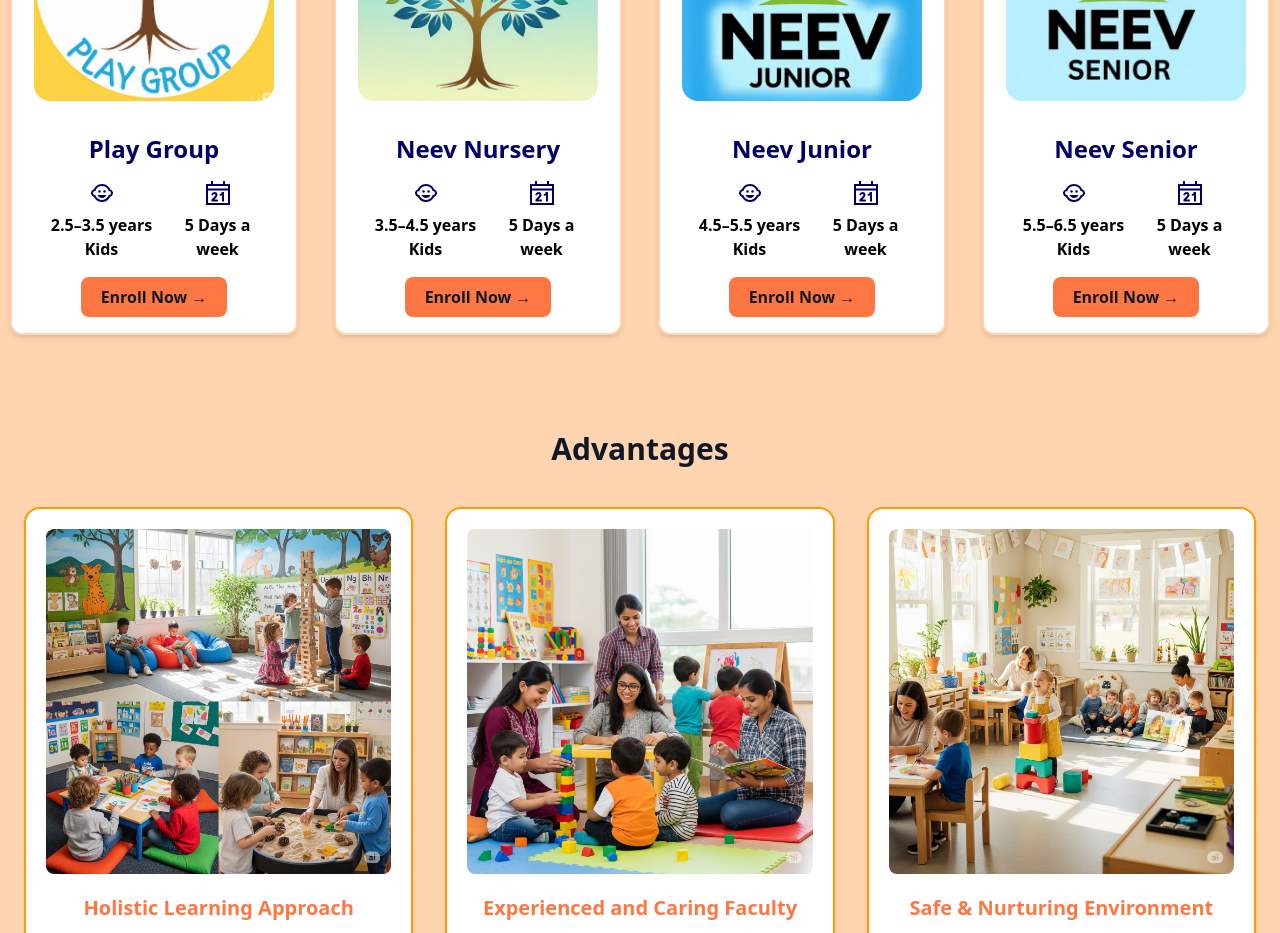
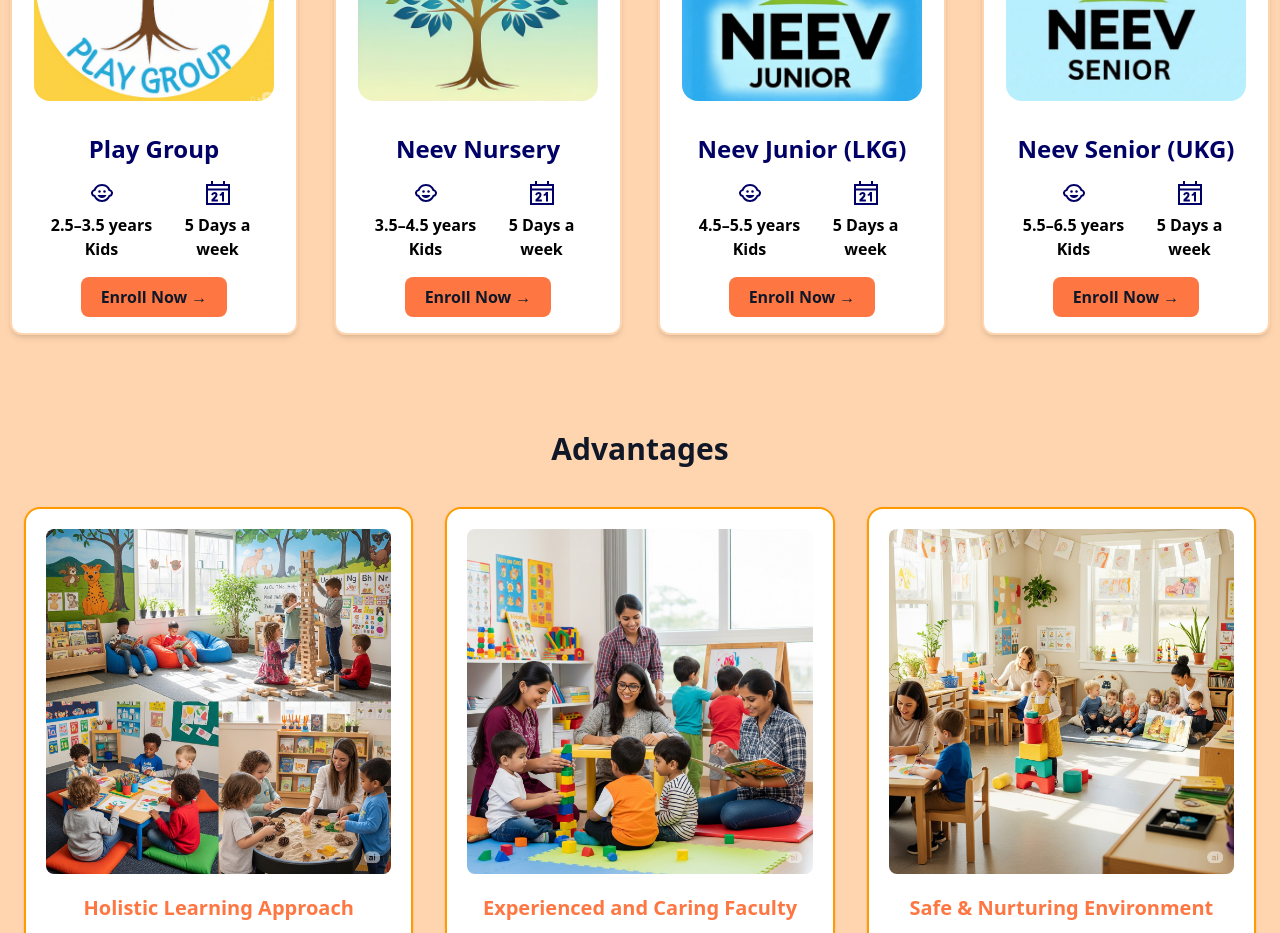
Before and after one commit to Manasraj9/School-Website, a Next.js app in the folder my-school-website/: page / in a window 1280 px wide. Shown: the part 1360-2293 px from the top of the page. Built offline with nearby package versions, Linux system fonts and the light colour scheme.

Commit message:
Update homepage.jsx

```diff
--- a/my-school-website/src/pages/homepage.jsx
+++ b/my-school-website/src/pages/homepage.jsx
@@ -27,14 +27,14 @@
     link: "/nursery",
   },
   {
-    title: "Neev Junior",
+    title: "Neev Junior (LKG)",
     age: "4.5–5.5 years Kids",
     schedule: "5 Days a week",
     img: "/images/Classes_images/3.png",
     link: "/junior-kg",
   },
   {
-    title: "Neev Senior",
+    title: "Neev Senior (UKG)",
     age: "5.5–6.5 years Kids",
     schedule: "5 Days a week",
     img: "/images/Classes_images/4.png",
```
